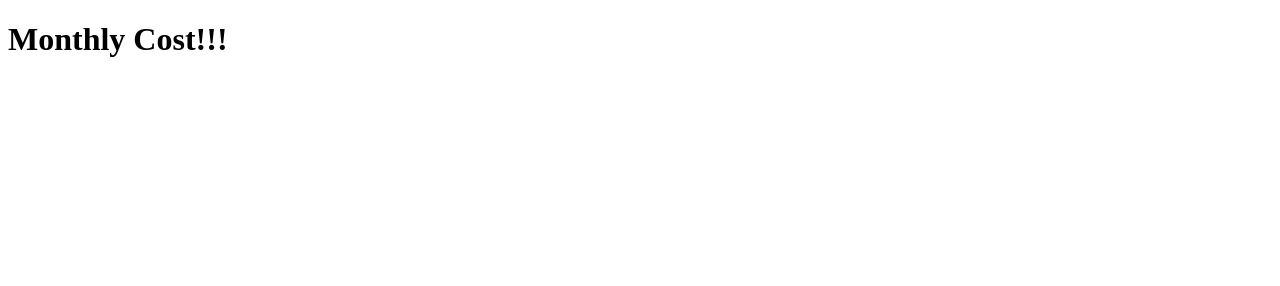
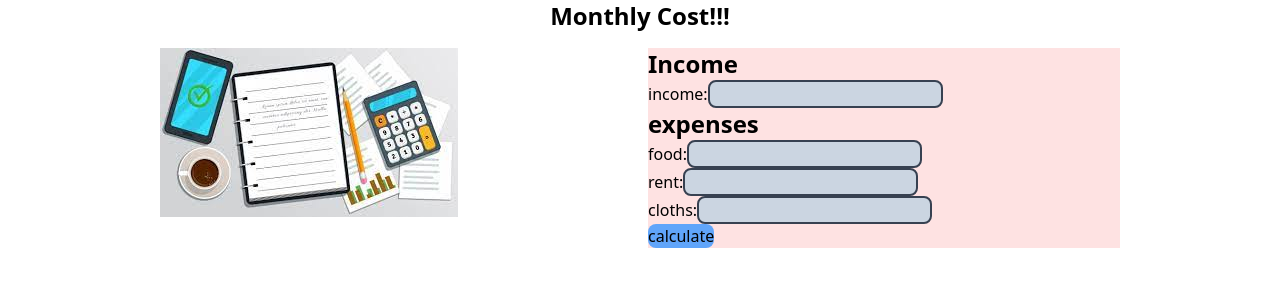
Before and after one commit to MH-Shawon/money-master, a plain HTML site: page index.html in a window 1280 px wide. Drawn offline with nearby package versions, Linux system fonts and the light colour scheme.

Commit message:
calculation

```diff
--- a/index.html
+++ b/index.html
@@ -4,9 +4,34 @@
     <meta charset="UTF-8">
     <meta http-equiv="X-UA-Compatible" content="IE=edge">
     <meta name="viewport" content="width=device-width, initial-scale=1.0">
-    <title><assignment-5></assignment-5></title>
+    <title>assignment-5></title>
+    <script src="https://cdn.tailwindcss.com"></script>
 </head>
 <body>
-    <h1>Monthly Cost!!!</h1>
+   <main>
+    <section>
+        <header>
+            <h1 class="text-2xl font-bold text-center">Monthly Cost!!!</h1>
+        </header>
+        </section>
+        <section class="pt-4  grid grid-cols-2 gap-4 mx-auto w-3/4">
+       <div>
+           <!-- images-section  -->
+        <img src="./images/download.jfif" alt="">
+        </div>
+        <!-- calculation part  -->
+        <div class="bg-red-100">
+            <h3 class="text-2xl font-bold text-cente">Income</h3>
+            <p>income:<input class="border-2 border-gray-700 bg-slate-300 rounded-lg " type="text" placeholder=""></p>
+            <h3 class="text-2xl font-bold text-cente">expenses</h3>
+            <p>food:<input class="border-2 border-gray-700 bg-slate-300 rounded-lg" type="text" placeholder=""></p>
+            <p>rent:<input class="border-2 border-gray-700 bg-slate-300 rounded-lg" type="text" placeholder=""></p>
+            <p>cloths:<input class="border-2 border-gray-700 bg-slate-300 rounded-lg" type="text" placeholder=""></p>
+            <button class="bg-blue-400 rounded-lg text-center font-white">calculate</button>
+        </div>
+
+       </section>
+   </main>
+
 </body>
 </html>
```
Also changed, not shown: css/index.css (deleted), images/download.jfif (added).
